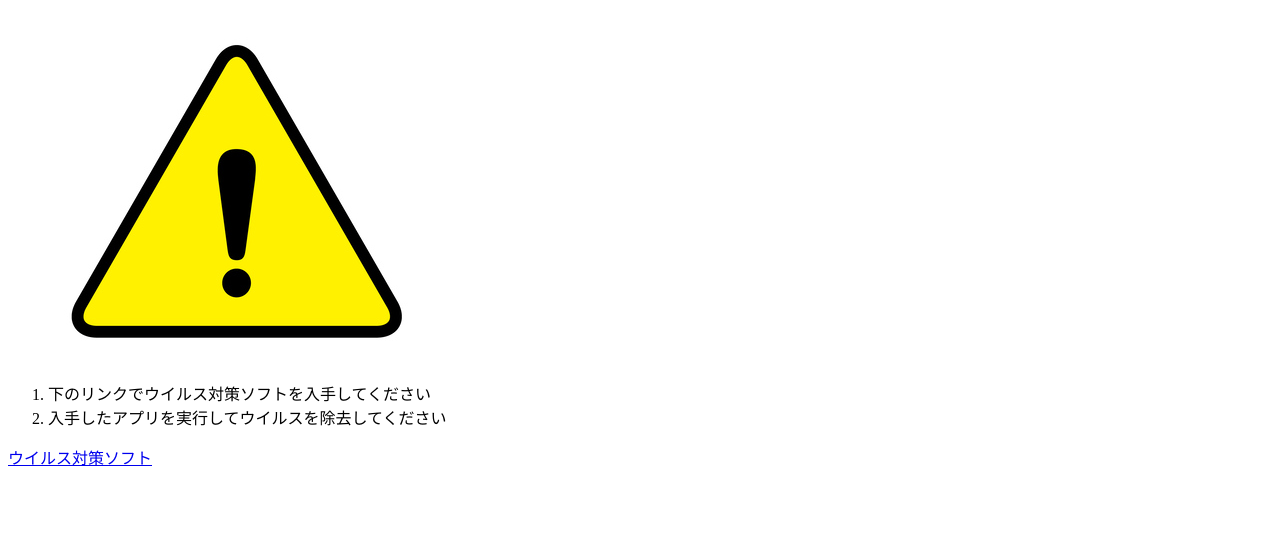
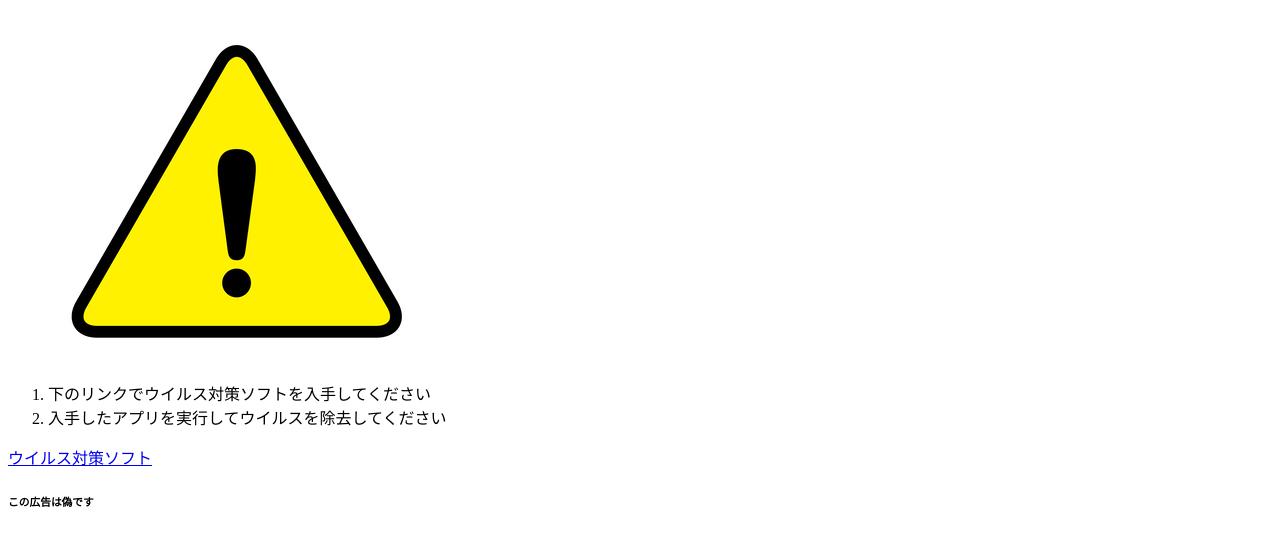
Before and after one commit to wasuu0517/nisekoukoku-anzen, a plain HTML site: page index.html in a window 1280 px wide. Shown: the part 114-660 px from the top of the page. Drawn offline with Linux system fonts and the light colour scheme.

Commit message:
Update index.html

```diff
--- a/index.html
+++ b/index.html
@@ -19,5 +19,6 @@
         <li>入手したアプリを実行してウイルスを除去してください</li>
     </ol>
     <a href="https://www.trendmicro.com/ja_jp/forHome/products/vb.html">ウイルス対策ソフト</a>
+    <h6>この広告は偽です</h5>
 </body>
 </html>
```
